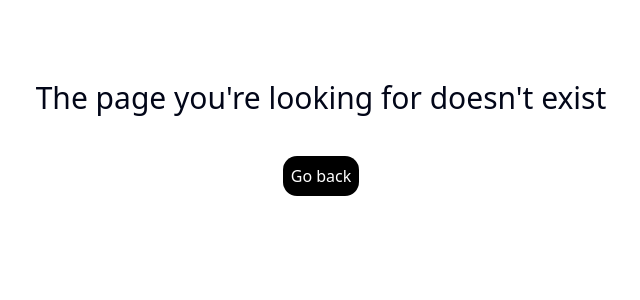
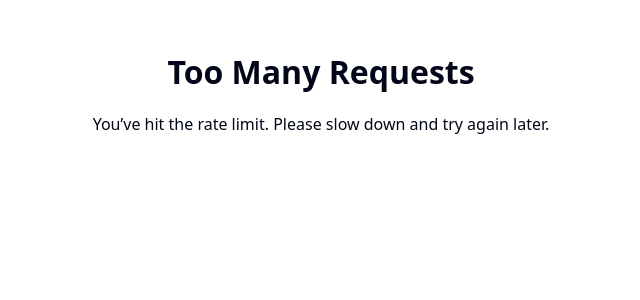
Before and after one commit to abhicodes13/motion, a Next.js app: page /429 in a window 1280 px wide. Before the commit this address had no page. Shown: the top 300 px of the page, without its empty margins (319-959 px from the left). Built offline with nearby package versions, Linux system fonts and the light colour scheme.

Commit message:
rate limiting and middleware

```diff
--- /dev/null
+++ b/app/429/page.jsx
@@ -0,0 +1,13 @@
+// app/429/page.jsx
+export default function RateLimitPage() {
+  return (
+    <div style={{ padding: "3rem", textAlign: "center" }}>
+      <h1 style={{ fontSize: "2rem", fontWeight: "bold" }}>
+        Too Many Requests
+      </h1>
+      <p style={{ marginTop: "1rem" }}>
+        You’ve hit the rate limit. Please slow down and try again later.
+      </p>
+    </div>
+  );
+}
--- a/middleware.js
+++ b/middleware.js
@@ -23,13 +23,13 @@ export default withAuth(
 
     const { success } = await ratelimit.limit(ip.toString());
     if (!success) {
-      return new NextResponse("Too many requests", { status: 429 });
+      return NextResponse.redirect(new URL("/429", req.url));
     }
     // Allow request through
     return NextResponse.next();
   },
   {
-    publicPaths: ["/"], // Let homepage remain public
+    publicPaths: ["/", "/429"], // Let homepage remain public
   }
 );
 
```
